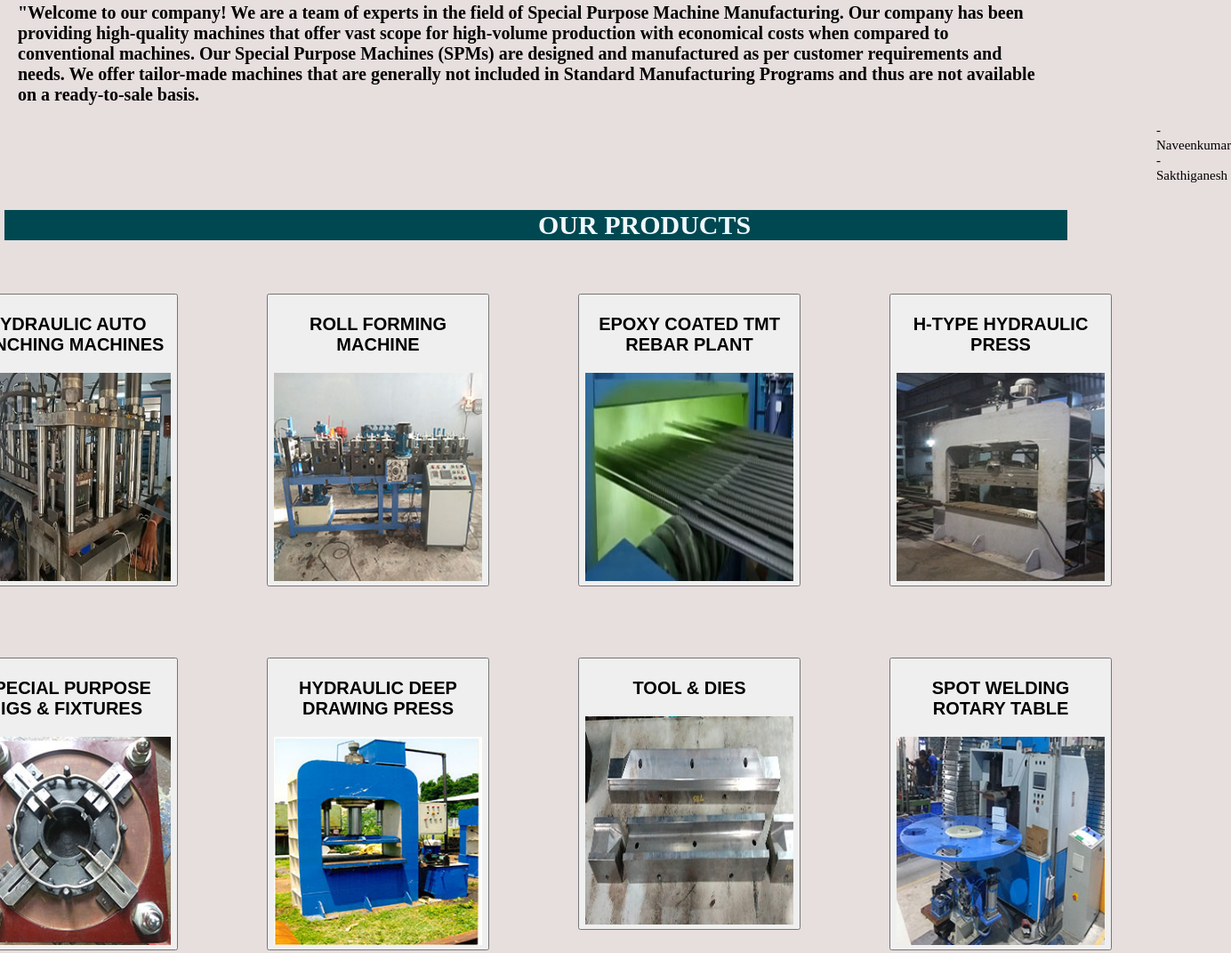
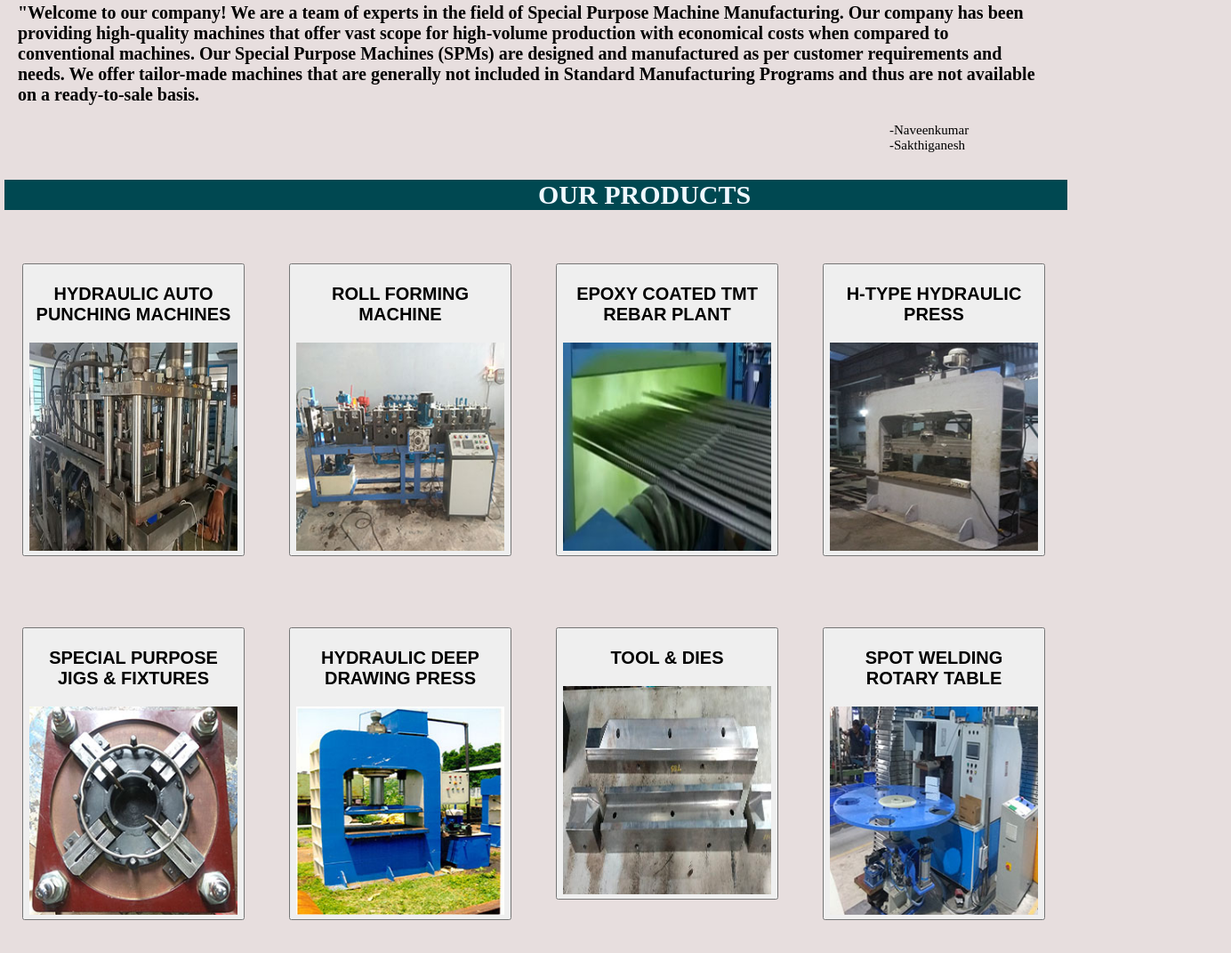
Before and after one commit to NaveenSaga/Nkscmb, a plain HTML site: page index.html in a window 1280 px wide. Shown: the part 539-1610 px from the top of the page at 89% size, 1384 px wide, since content can reach past the window. Drawn offline with Linux system fonts and the light colour scheme.

Commit message:
Add files via upload

```diff
--- a/index.css
+++ b/index.css
@@ -11,6 +11,7 @@
       padding-top: 10px;
       background-color: rgb(231, 222, 222);
       overflow-x: hidden;
+
 
     }
     /* Default styles for larger screens */
@@ -147,7 +148,7 @@
     .grid1{
       display: grid;
       grid-template-columns: 250px 250px 250px 250px;
-      column-gap: 100px;
+      column-gap: 50px;
       row-gap: 50px;
       vertical-align:center;
       border-left: #f9fbfb;
--- a/index.html
+++ b/index.html
@@ -207,7 +207,7 @@
        Our Special Purpose Machines (SPMs) are designed and manufactured as per customer requirements and needs.
        We offer tailor-made machines that are generally not included in Standard Manufacturing Programs and thus are not available on a ready-to-sale basis.
      </p>
-     <p style="font-size:15px; align-items: right; font-family:'Times New Roman', Times, serif; justify-content: right; padding-left: 1300px;padding-right:30px;margin-right:30px">
+     <p style="font-size:15px; align-items: right; font-family:'Times New Roman', Times, serif; justify-content: right; padding-left: 1000px;padding-right:30px;margin-right:30px">
       -Naveenkumar <br> -Sakthiganesh </p>
    </div>
 
```
